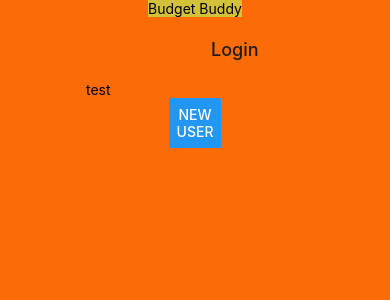
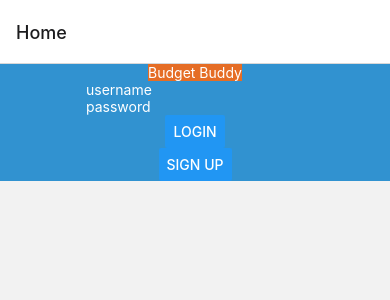
Before and after one commit to Ell534/team-mean-fe, a React Native app in the folder budgetbuddy/: screen /Login in a window 390 px wide. Shown: the top 300 px of the page. Built offline with nearby package versions, Linux system fonts and the light colour scheme.

Commit message:
add login and new user forms

```diff
--- a/budgetbuddy/App.js
+++ b/budgetbuddy/App.js
@@ -2,7 +2,7 @@ import { StatusBar } from 'expo-status-bar';
 import { StyleSheet, Text, View, SafeAreaView } from 'react-native';
 import { styles } from './styles';
 import Header from './components/Header';
-import Login from './components/Login';
+import Login from './components/Home';
 import NewUser from './components/NewUser';
 import { NavigationContainer } from '@react-navigation/native';
 import { createNativeStackNavigator } from '@react-navigation/native-stack';
@@ -12,14 +12,11 @@ const Stack = createNativeStackNavigator();
 export default function App() {
   return (
     <NavigationContainer>
-      <SafeAreaView style={styles.container}>
-        <Header />
-        <Stack.Navigator>
-          <Stack.Screen name="Login" component={Login} />
-          <Stack.Screen name="New User" component={NewUser} />
-        </Stack.Navigator>
-        <StatusBar style="auto" />
-      </SafeAreaView>
+      <Stack.Navigator>
+        <Stack.Screen name="Home" component={Login} />
+        <Stack.Screen name="Sign Up" component={NewUser} />
+      </Stack.Navigator>
+      <StatusBar style="auto" />
     </NavigationContainer>
   );
 }
--- a/budgetbuddy/components/Header.jsx
+++ b/budgetbuddy/components/Header.jsx
@@ -1,10 +1,11 @@
 import { Text, SafeAreaView } from 'react-native';
 import { styles } from '../styles';
+
 
 const Header = () => {
   return (
     <SafeAreaView style={styles.title}>
-      <Text>Budget Buddy</Text>
+      <Text style={styles.text}>Budget Buddy</Text>
     </SafeAreaView>
   );
 };
--- /dev/null
+++ b/budgetbuddy/components/Home.jsx
@@ -0,0 +1,50 @@
+import { Button, Text, TextInput, View, SafeAreaView } from 'react-native';
+import { styles } from '../styles';
+import Header from './Header';
+import { useState } from 'react';
+
+const Login = ({ navigation }) => {
+  const [userName, onChangeUsername] = useState('username');
+  const [password, onChangePassword] = useState('password');
+  const [loginDetails, setLoginDetails] = useState({
+    username: '',
+    password: '',
+  });
+
+
+  return (
+    <SafeAreaView style={styles.login}>
+      <Header />
+      <TextInput
+        placeholder="username"
+        onChangeText={onChangeUsername}
+        text={userName}
+        style={styles.text}
+      />
+      <TextInput
+        placeholder="password"
+        onChangeText={onChangePassword}
+        text={password}
+        secureTextEntry={true}
+        style={styles.text}
+      />
+      <Button
+        title="Login"
+        onPress={() => {
+          setLoginDetails(
+            { ...loginDetails, username: userName, password: password }
+            //post request using loginDetails as the request body
+          );
+        }}
+      />
+      <Button
+        title="Sign Up"
+        onPress={() => {
+          navigation.navigate('Sign Up');
+        }}
+      />
+    </SafeAreaView>
+  );
+};
+
+export default Login;
--- a/budgetbuddy/components/Login.jsx
+++ /dev/null
@@ -1,18 +0,0 @@
-import { Button, Text, TextInput, View, SafeAreaView } from 'react-native';
-import { styles } from '../styles';
-
-const Login = ({ navigation }) => {
-  return (
-    <SafeAreaView style={styles.login}>
-      <TextInput value="test" />
-      <Button
-        title="New User"
-        onPress={() => {
-          navigation.navigate('New User');
-        }}
-      />
-    </SafeAreaView>
-  );
-};
-
-export default Login;
--- a/budgetbuddy/components/NewUser.jsx
+++ b/budgetbuddy/components/NewUser.jsx
@@ -1,10 +1,102 @@
-import { Text, SafeAreaView } from 'react-native';
+import { Text, SafeAreaView, View, TextInput, Button } from 'react-native';
 import { styles } from '../styles';
+import { useState } from 'react';
+import DropDownPicker from 'react-native-dropdown-picker';
+
+// name, username, email, password, password confirm, currency
 
 const NewUser = ({ navigation }) => {
+  const [name, onChangeName] = useState('');
+  const [username, onChangeUsername] = useState('');
+  const [email, onChangeEmail] = useState('');
+  const [password, onChangePassword] = useState('');
+  const [passwordConfirm, onChangePasswordConfirm] = useState('');
+  const [open, setOpen] = useState(false);
+  const [value, setValue] = useState(null);
+  const [currencies, setCurrencies] = useState([
+    { label: 'Mexican Peso', value: 'mexicanPeso' },
+    { label: 'Saudi Riyal', value: 'saudiRiyal' },
+    { label: 'GBP', value: 'gbp' },
+  ]);
+  const [currency, setCurrency] = useState('')
+  const [newUser, setNewUser] = useState({
+    name: '',
+    username: '',
+    email: '',
+    password: '',
+    passwordConfirm: '',
+    currency: '',
+  });
+
+  console.log(newUser);
+
   return (
     <SafeAreaView style={styles.newUser}>
-      <Text>Test text</Text>
+      <TextInput
+        style={styles.text}
+        placeholder="Enter your name"
+        required
+        text={name}
+        onChangeText={onChangeName}
+      />
+      <TextInput
+        style={styles.text}
+        placeholder="Enter your username"
+        required
+        text={username}
+        onChangeText={onChangeUsername}
+      />
+      <TextInput
+        style={styles.text}
+        placeholder="Enter your email"
+        inputMode="email"
+        required
+        text={email}
+        onChangeText={onChangeEmail}
+      />
+      <TextInput
+        style={styles.text}
+        placeholder="Enter a password"
+        secureTextEntry={true}
+        required
+        text={password}
+        onChangeText={onChangePassword}
+      />
+      <TextInput
+        style={styles.text}
+        placeholder="Re-enter the password"
+        secureTextEntry={true}
+        required
+        text={passwordConfirm}
+        onChangeText={onChangePasswordConfirm}
+      />
+      <DropDownPicker
+        open={open}
+        value={value}
+        items={currencies}
+        setOpen={setOpen}
+        setValue={setValue}
+        setItem={setCurrencies}
+        onChangeValue={(value) => {
+          setCurrency(value)
+        }}
+      />
+      <Button
+        title="Submit"
+        onPress={() => {
+          setNewUser({
+            ...newUser,
+            name,
+            username,
+            email,
+            password,
+            passwordConfirm,
+            currency,
+          });
+          // post request using newUser as the request body to create
+          // a new user on the DB
+        }}
+      />
     </SafeAreaView>
   );
 };
--- a/budgetbuddy/styles.js
+++ b/budgetbuddy/styles.js
@@ -1,16 +1,9 @@
 import { StyleSheet } from 'react-native';
 
 const styles = StyleSheet.create({
-  container: {
-    flex: 1,
-    flexWrap: 'wrap',
-    backgroundColor: '#fb6c09',
-    alignItems: 'center',
-    justifyContent: 'center',
-  },
   title: {
     fontSize: 20,
-    backgroundColor: '#d3c139',
+    backgroundColor: '#e56d25',
   },
   login: {
     backgroundColor: '#3192d0',
@@ -20,6 +13,9 @@ const styles = StyleSheet.create({
     backgroundColor: '#b1bd4b',
     alignItems: 'center',
   },
+  text: {
+    color: '#fff'
+  }
 });
 
 export { styles };
```
Also changed, not shown: budgetbuddy/package.json (+9 -1 lines), 1 other file (tests, documents, lock files or other folders).
